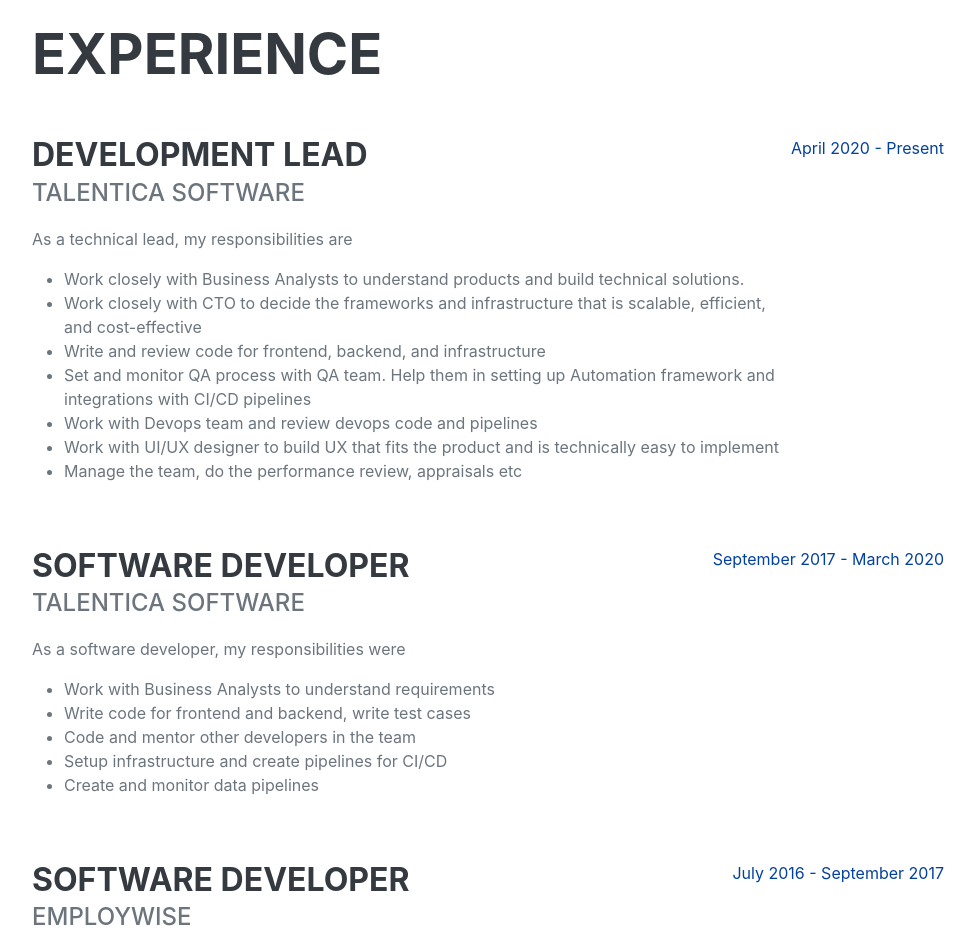
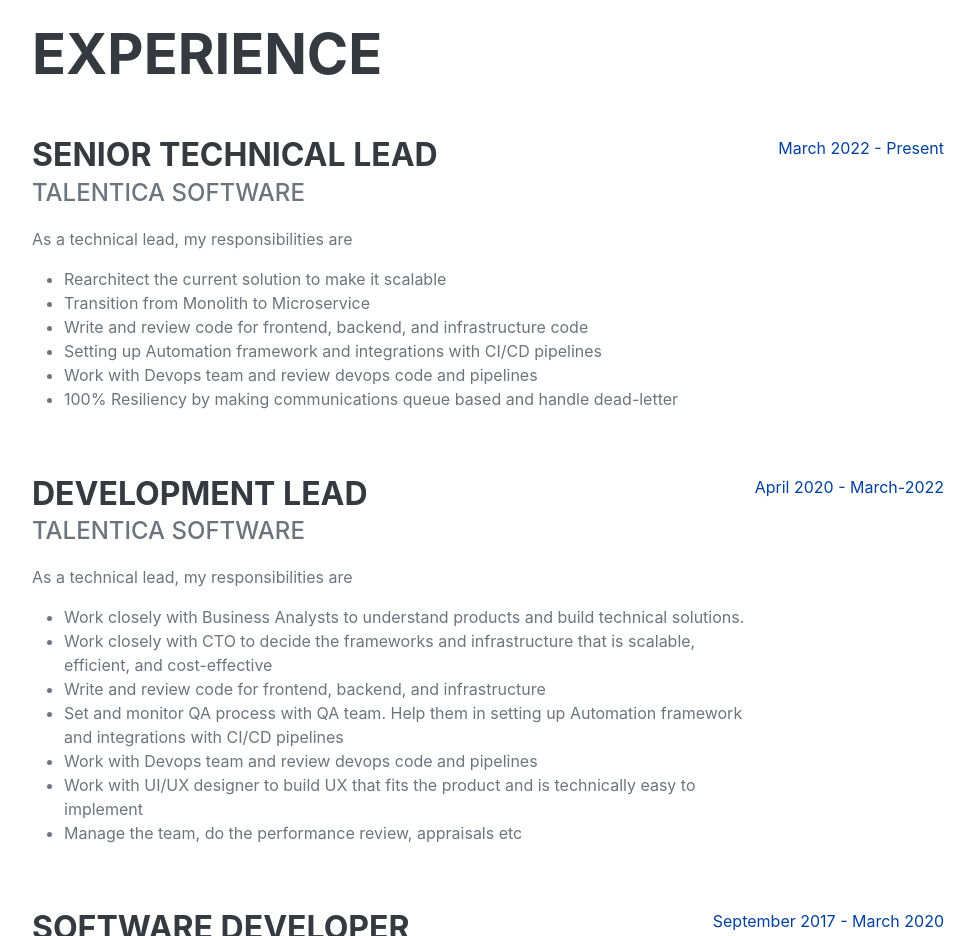
Before and after one commit to nitesh-mnnit/nitesh-mnnit.github.io, a plain HTML site: page index.html in a window 1280 px wide. Shown: the part 860-1796 px from the top of the page, without its empty margins (288-1263 px from the left). Drawn offline with nearby package versions, Linux system fonts and the light colour scheme; a web font is replaced by a local one.

Commit message:
Update index.html

```diff
--- a/index.html
+++ b/index.html
@@ -70,6 +70,24 @@
             <section class="resume-section" id="experience">
                 <div class="resume-section-content">
                     <h2 class="mb-5">Experience</h2>
+                     <div class="d-flex flex-column flex-md-row justify-content-between mb-5">
+                        <div class="flex-grow-1">
+                            <h3 class="mb-0">Senior Technical Lead</h3>
+                            <div class="subheading mb-3">Talentica Software</div>
+                            <p>As a technical lead, my responsibilities are
+                            <ul>
+                            <li>Rearchitect the current solution to make it scalable</li>
+                            <li>Transition from Monolith to Microservice</li>
+                            <li>Write and review code for frontend, backend, and infrastructure code</li>
+                            <li>Setting up Automation framework and integrations with CI/CD
+                            pipelines</li>
+                            <li>Work with Devops team and review devops code and pipelines</li>
+                                <li>100% Resiliency by making communications queue based and handle dead-letter</li>
+                            </ul>
+                            </p>
+                        </div>
+                        <div class="flex-shrink-0"><span class="text-primary">March 2022 - Present</span></div>
+                    </div>
                     <div class="d-flex flex-column flex-md-row justify-content-between mb-5">
                         <div class="flex-grow-1">
                             <h3 class="mb-0">Development Lead</h3>
@@ -87,7 +105,7 @@
                             </ul>
                             </p>
                         </div>
-                        <div class="flex-shrink-0"><span class="text-primary">April 2020 - Present</span></div>
+                        <div class="flex-shrink-0"><span class="text-primary">April 2020 - March-2022</span></div>
                     </div>
                     <div class="d-flex flex-column flex-md-row justify-content-between mb-5">
                         <div class="flex-grow-1">
```
